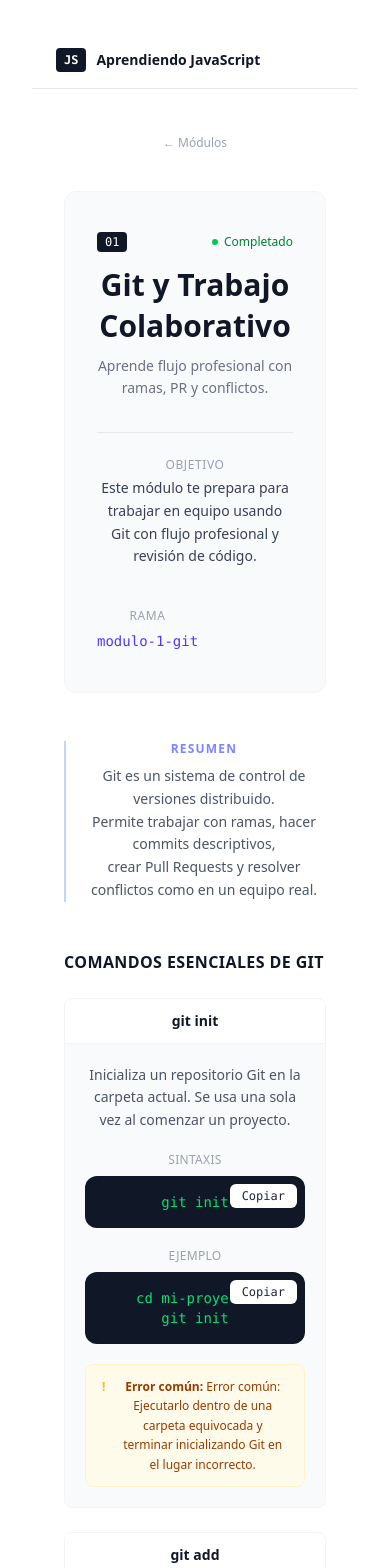
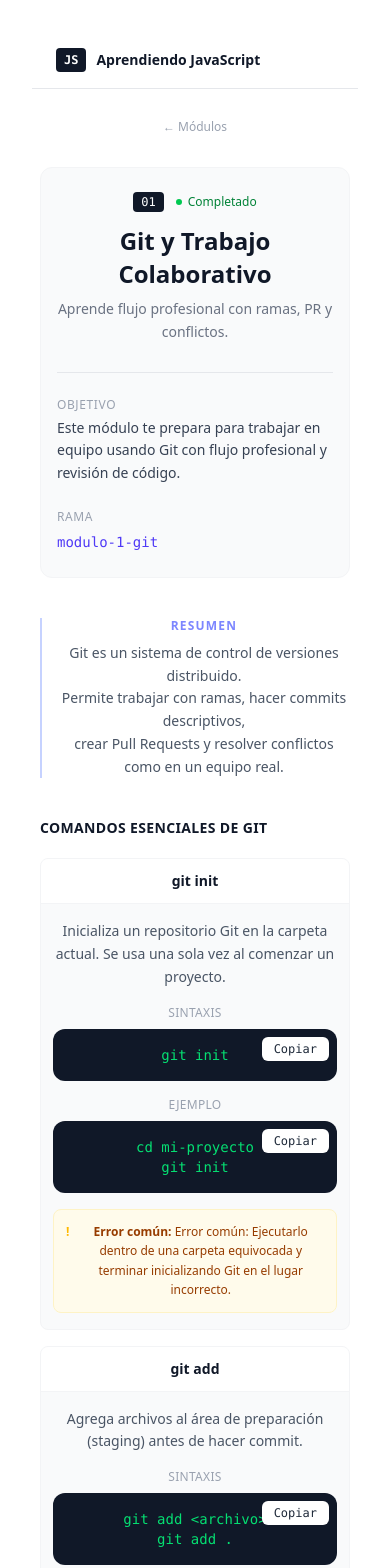
Before and after one commit to Lilopadilla22/Aprendiendo, a React (Vite) app: page /modulo/1 in a window 390 px wide. Shown: the top 1568 px of the page. Built offline with nearby package versions, Linux system fonts and the light colour scheme.

Commit message:
Fix styles space in mobile

```diff
--- a/src/components/ModuleCard.tsx
+++ b/src/components/ModuleCard.tsx
@@ -14,37 +14,39 @@ export default function ModuleCard({ module, status }: Props) {
   const inner = (
     <div
       className={`
-        flex items-start gap-5 py-5 border-b border-gray-100
+        flex items-start gap-4 py-4 border-b border-gray-100
         ${isLocked
           ? "opacity-40 cursor-not-allowed"
-          : "hover:bg-gray-50 transition-colors duration-150 -mx-6 px-6 cursor-pointer"
+          : "hover:bg-gray-50 transition-colors duration-150 cursor-pointer"
         }
       `}
     >
-      <span className="font-mono text-xs text-gray-400 mt-0.5 w-5 flex-shrink-0">
+      <span className="font-mono text-xs text-gray-400 mt-0.5 w-5 flex-shrink-0 hidden sm:block">
         {num}
       </span>
 
       <div className="flex-1 min-w-0">
-        <p className={`text-sm font-semibold ${isLocked ? "text-gray-400" : "text-gray-900"}`}>
+        <p className={`text-sm font-semibold leading-snug ${isLocked ? "text-gray-400" : "text-gray-900"}`}>
           {module.title}
         </p>
-        <p className="text-xs text-gray-400 mt-0.5 leading-relaxed">
+        <p className="text-xs text-gray-400 mt-1 leading-relaxed">
           {module.description}
         </p>
-        <p className="text-xs text-gray-300 font-mono mt-1.5">
+        <p className="text-xs text-gray-300 font-mono mt-1.5 truncate">
           {module.branch}
         </p>
       </div>
 
-      <StatusBadge status={status} />
+      <div className="flex-shrink-0 pt-0.5">
+        <StatusBadge status={status} />
+      </div>
     </div>
   );
 
   if (isLocked) return inner;
 
   return (
-    <Link to={`/modulo/${module.id}`} className="block -mx-6 px-6">
+    <Link to={`/modulo/${module.id}`} className="block">
       {inner}
     </Link>
   );
--- a/src/pages/Home.tsx
+++ b/src/pages/Home.tsx
@@ -9,10 +9,10 @@ export default function Home() {
   const percentage = Math.round((completed / totalModules) * 100);
 
   return (
-    <div className="max-w-2xl mx-auto px-6 py-16">
+    <div className="max-w-2xl mx-auto px-4 sm:px-6 py-10 sm:py-16">
 
-      <div className="mb-12">
-        <h1 className="text-2xl font-bold text-gray-900 mb-2">
+      <div className="mb-10">
+        <h1 className="text-xl sm:text-2xl font-bold text-gray-900 mb-2">
           Guía de repaso JavaScript
         </h1>
         <p className="text-sm text-gray-500 leading-relaxed">
--- a/src/pages/ModuleDetail.tsx
+++ b/src/pages/ModuleDetail.tsx
@@ -10,14 +10,14 @@ export default function ModuleDetail() {
   const module = modulesData.find((m) => m.id === Number(id));
 
   if (!module) {
-    return <div className="p-8 text-sm text-gray-500">Módulo no encontrado.</div>;
+    return <div className="p-6 text-sm text-gray-500">Módulo no encontrado.</div>;
   }
 
   const status = getModuleStatus(module.id, modulesStatus);
 
   if (status === "locked") {
     return (
-      <div className="max-w-xl mx-auto py-24 px-6 text-center space-y-4">
+      <div className="max-w-xl mx-auto py-20 px-6 text-center space-y-4">
         <p className="text-4xl">🔒</p>
         <h1 className="text-xl font-bold text-gray-900">Módulo bloqueado</h1>
         <p className="text-sm text-gray-500">Este módulo aún no está disponible.</p>
@@ -31,37 +31,45 @@ export default function ModuleDetail() {
   const num = String(module.id).padStart(2, "0");
 
   return (
-    <div className="max-w-5xl mx-auto px-8 py-10">
-      <Link to="/" className="inline-block text-xs text-gray-400 hover:text-gray-700 transition mb-10">
+    <div className="max-w-5xl mx-auto px-2 sm:px-6 md:px-8 py-6 md:py-10">
+
+      {/* Back */}
+      <Link to="/" className="inline-block text-xs text-gray-400 hover:text-gray-700 transition mb-8">
         ← Módulos
       </Link>
-      <div className="bg-gray-50 border border-gray-100 rounded-xl px-8 py-10 mb-12 text-center">
-        <div className="flex items-center justify-between gap-3 mb-3">
+
+      {/* Header */}
+      <div className="bg-gray-50 border border-gray-100 rounded-xl px-4 py-6 sm:px-8 sm:py-10 mb-10 text-center">
+        <div className="flex items-center justify-center gap-3 mb-3">
           <span className="font-mono text-xs bg-gray-900 text-white px-2 py-0.5 rounded">
             {num}
           </span>
           <StatusBadge status={status} />
         </div>
 
-        <h1 className="text-3xl font-bold text-gray-900 leading-snug mb-2">
+        <h1 className="text-2xl sm:text-3xl font-bold text-gray-900 leading-snug mb-2">
           {module.title}
         </h1>
 
         <p className="text-gray-500 text-sm leading-relaxed max-w-xl mx-auto">
           {module.description}
         </p>
-        <div className="flex flex-wrap justify-between gap-10 mt-8 pt-6 border-t border-gray-200">
-          <div className="text-center">
+
+        {/* Meta row — apila en mobile, lado a lado en desktop */}
+        <div className="flex flex-col sm:flex-row sm:justify-center gap-6 sm:gap-10 mt-7 pt-6 border-t border-gray-200 text-left sm:text-center">
+          <div>
             <p className="text-xs text-gray-400 mb-1 uppercase tracking-wider font-medium">Objetivo</p>
-            <p className="text-sm text-gray-700 max-w-lg leading-relaxed">{module.objective}</p>
+            <p className="text-sm text-gray-700 leading-relaxed sm:max-w-sm">{module.objective}</p>
           </div>
-          <div className="text-center">
+          <div className="sm:border-l sm:border-gray-200 sm:pl-10">
             <p className="text-xs text-gray-400 mb-1 uppercase tracking-wider font-medium">Rama</p>
             <code className="text-sm font-mono text-indigo-600">{module.branch}</code>
           </div>
         </div>
       </div>
-      <div className="mb-12 pl-4 border-l-2 border-indigo-200">
+
+      {/* Resumen */}
+      <div className="mb-10 pl-4 border-l-2 border-indigo-200">
         <p className="text-xs text-indigo-400 font-semibold uppercase tracking-widest mb-2">
           Resumen
         </p>
@@ -69,13 +77,14 @@ export default function ModuleDetail() {
           {module.summary.trim()}
         </p>
       </div>
-      <div className="space-y-16">
+
+      {/* Secciones */}
+      <div className="space-y-12 md:space-y-16">
         {module.sections.map((section, sIndex) => (
           <section key={sIndex}>
 
-            {/* Section title */}
-            <div className="flex items-center justify-between mb-6">
-              <h2 className="text-base font-bold text-gray-900 uppercase tracking-wide">
+            <div className="flex items-center justify-between mb-5">
+              <h2 className="text-sm font-bold text-gray-900 uppercase tracking-wide">
                 {section.title}
               </h2>
               {section.documentation && (
@@ -83,24 +92,26 @@ export default function ModuleDetail() {
                   href={section.documentation}
                   target="_blank"
                   rel="noopener noreferrer"
-                  className="text-xs text-indigo-500 hover:text-indigo-700 transition"
+                  className="text-xs text-indigo-500 hover:text-indigo-700 transition whitespace-nowrap ml-4"
                 >
-                  Docs oficiales →
+                  Docs →
                 </a>
               )}
             </div>
 
-            <div className="space-y-6">
+            <div className="space-y-4">
               {section.items.map((item, iIndex) => (
                 <div
                   key={iIndex}
                   className="bg-gray-50 rounded-lg border border-gray-100 overflow-hidden"
                 >
-                  <div className="px-5 py-3 border-b border-gray-100 bg-white">
+                  {/* Item header */}
+                  <div className="px-3 py-3 sm:px-5 border-b border-gray-100 bg-white">
                     <h3 className="text-sm font-semibold text-gray-900">{item.title}</h3>
                   </div>
 
-                  <div className="px-5 py-5 space-y-5">
+                  <div className="px-3 py-4 sm:px-5 sm:py-5 space-y-4">
+
                     <p className="text-sm text-gray-600 leading-relaxed whitespace-pre-line">
                       {item.description}
                     </p>
@@ -113,7 +124,7 @@ export default function ModuleDetail() {
                         {item.syntaxAsCode ? (
                           <CodeBlock code={item.syntax} />
                         ) : (
-                          <div className="bg-white border border-gray-100 rounded-lg p-4 font-mono text-xs text-gray-700 whitespace-pre-line">
+                          <div className="bg-white border border-gray-100 rounded-lg p-3 sm:p-4 font-mono text-xs text-gray-700 whitespace-pre-line overflow-x-auto">
                             {item.syntax}
                           </div>
                         )}
@@ -130,7 +141,7 @@ export default function ModuleDetail() {
                     )}
 
                     {item.commonError && (
-                      <div className="flex gap-3 bg-amber-50 border border-amber-100 rounded-lg px-4 py-3">
+                      <div className="flex gap-2 bg-amber-50 border border-amber-100 rounded-lg px-3 py-3 sm:px-4">
                         <span className="text-amber-400 text-xs font-bold flex-shrink-0 mt-0.5">!</span>
                         <p className="text-xs text-amber-800 leading-relaxed">
                           <span className="font-semibold">Error común: </span>
@@ -146,12 +157,15 @@ export default function ModuleDetail() {
         ))}
       </div>
 
-      <div className="mt-16 bg-indigo-50 border border-indigo-100 rounded-xl px-8 py-7">
-        <h2 className="text-base font-bold text-gray-900 mb-5">Ejercicios</h2>
-        <ol className="space-y-3">
+      {/* Ejercicios */}
+      <div className="mt-12 md:mt-16 bg-indigo-50 border border-indigo-100 rounded-xl px-4 py-5 sm:px-8 sm:py-7">
+        <h2 className="text-sm font-bold text-gray-900 uppercase tracking-wide mb-5">
+          Ejercicios
+        </h2>
+        <ol className="space-y-4">
           {module.exercises.map((exercise, index) => (
             <li key={index} className="flex items-start gap-3">
-              <span className="text-xs font-mono text-indigo-400 mt-0.5 w-4 flex-shrink-0">
+              <span className="text-xs font-mono text-indigo-400 mt-0.5 flex-shrink-0">
                 {index + 1}.
               </span>
               <p className="text-sm text-gray-700 leading-relaxed">{exercise}</p>
@@ -159,6 +173,8 @@ export default function ModuleDetail() {
           ))}
         </ol>
       </div>
+
+      {/* Documentación */}
       <div className="mt-8 pb-12">
         <a
           href={module.documentation}
```
